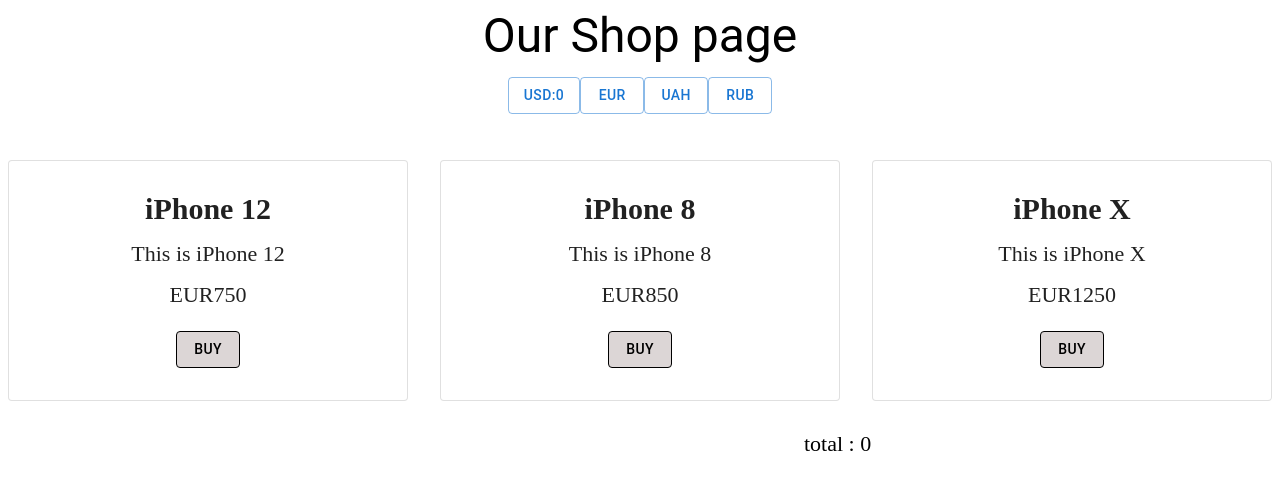
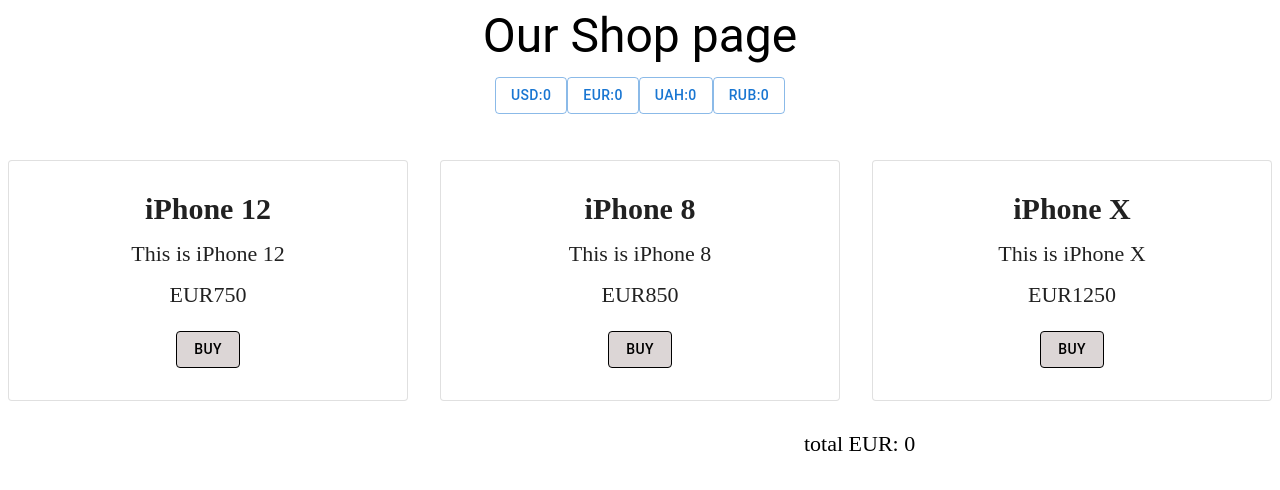
Before and after one commit to sinktoriys/control-work, a React (Create React App) app: page / in a window 1280 px wide. Shown: the top 490 px of the page. Built offline with nearby package versions, Linux system fonts and the light colour scheme.

Commit message:
did control work

```diff
--- a/src/Components/Currency/Currency.tsx
+++ /dev/null
@@ -1,26 +0,0 @@
-import { Button } from '@mui/material'
-
-type Props = {
-    totalData: {
-        totalPrice: number
-    }
-
-    totalUsd: {
-        usdNewCurrency: number
-    }
-    priceInUsd: (id: number, totalPrice: number) => void
-}
-const Currency = ({ totalUsd, priceInUsd, totalData }: Props) => {
-    return (
-        <>
-            <Button variant="outlined" onClick={() => priceInUsd(1, 2)}>
-                USD:{totalUsd.usdNewCurrency}
-            </Button>
-
-            <Button variant="outlined">EUR</Button>
-            <Button variant="outlined">UAH</Button>
-            <Button variant="outlined">RUB</Button>
-        </>
-    )
-}
-export default Currency
--- a/src/Components/Products/ProductList.tsx
+++ b/src/Components/Products/ProductList.tsx
@@ -1,25 +1,16 @@
 import { Grid, Typography } from '@mui/material'
 import ProductListItem from './ProductListItem'
 import productsArray from 'utils/productsArray'
-import Currency from 'Components/Currency/Currency'
+import { Button } from '@mui/material'
 
 type Props = {
     totalData: {
         totalPrice: number
     }
     countTotalCount: (id: number, price: number) => void
-    totalUsd: {
-        usdNewCurrency: number
-    }
-    priceInUsd: (id: number, totalPrice: number) => void
 }
 
-const ProductList = ({
-    totalData,
-    countTotalCount,
-    totalUsd,
-    priceInUsd,
-}: Props) => {
+const ProductList = ({ totalData, countTotalCount }: Props) => {
     return (
         <>
             <Typography
@@ -32,11 +23,24 @@
             >
                 Our Shop page
                 <br />
-                <Currency
-                    totalUsd={totalUsd}
-                    priceInUsd={priceInUsd}
-                    totalData={totalData}
-                />
+                <>
+                    <Button
+                        variant="outlined"
+                        // onClick={() => countTotalCount(1, 1)}
+                    >
+                        USD:{totalData.totalPrice * 1.09}
+                    </Button>
+
+                    <Button variant="outlined">
+                        EUR:{totalData.totalPrice}
+                    </Button>
+                    <Button variant="outlined">
+                        UAH:{totalData.totalPrice * 40.14}
+                    </Button>
+                    <Button variant="outlined">
+                        RUB:{totalData.totalPrice * 94.39}
+                    </Button>
+                </>
             </Typography>
 
             <Grid container spacing={4}>
@@ -53,7 +57,7 @@
                     </Grid>
                 ))}
                 <div className="product-total">
-                    total : {totalData.totalPrice}
+                    total EUR: {totalData.totalPrice}
                 </div>
             </Grid>
         </>
--- a/src/Components/Products/ProductListItem.tsx
+++ b/src/Components/Products/ProductListItem.tsx
@@ -21,6 +21,7 @@
     countTotalCount,
 }: Props) => {
     return (
+        <>
             <Card className="product" variant="outlined">
                 <CardContent>
                     <h4 className="product-title">{title}</h4>
@@ -37,6 +38,7 @@
                     </CardActions>
                 </CardContent>
             </Card>
+        </>
     )
 }
 export default ProductListItem
--- a/src/Container/App/App.tsx
+++ b/src/Container/App/App.tsx
@@ -4,10 +4,6 @@
 
 type TotalData = {
     totalPrice: number
-}
-
-type TotalUsd = {
-    usdNewCurrency: number
 }
 
 const App = () => {
@@ -20,22 +16,11 @@
         }))
     }
 
-    const [totalUsd, setTotalUsd] = useState<TotalUsd>({
-        usdNewCurrency: 0,
-    })
-    const priceInUsd = (id: number, totalPrice: number) => {
-        setTotalUsd((prevState) => ({
-            usdNewCurrency: (prevState.usdNewCurrency + totalPrice) * 1.09,
-        }))
-    }
-
     return (
         <StyledEngineProvider injectFirst>
             <ProductList
                 totalData={totalData}
                 countTotalCount={countTotalCount}
-                totalUsd={totalUsd}
-                priceInUsd={priceInUsd}
             />
         </StyledEngineProvider>
     )
```
Also changed, not shown: src/Container/Main/Main.tsx (+1 -8 lines). Lines whose indentation alone changed are shown as unchanged.
